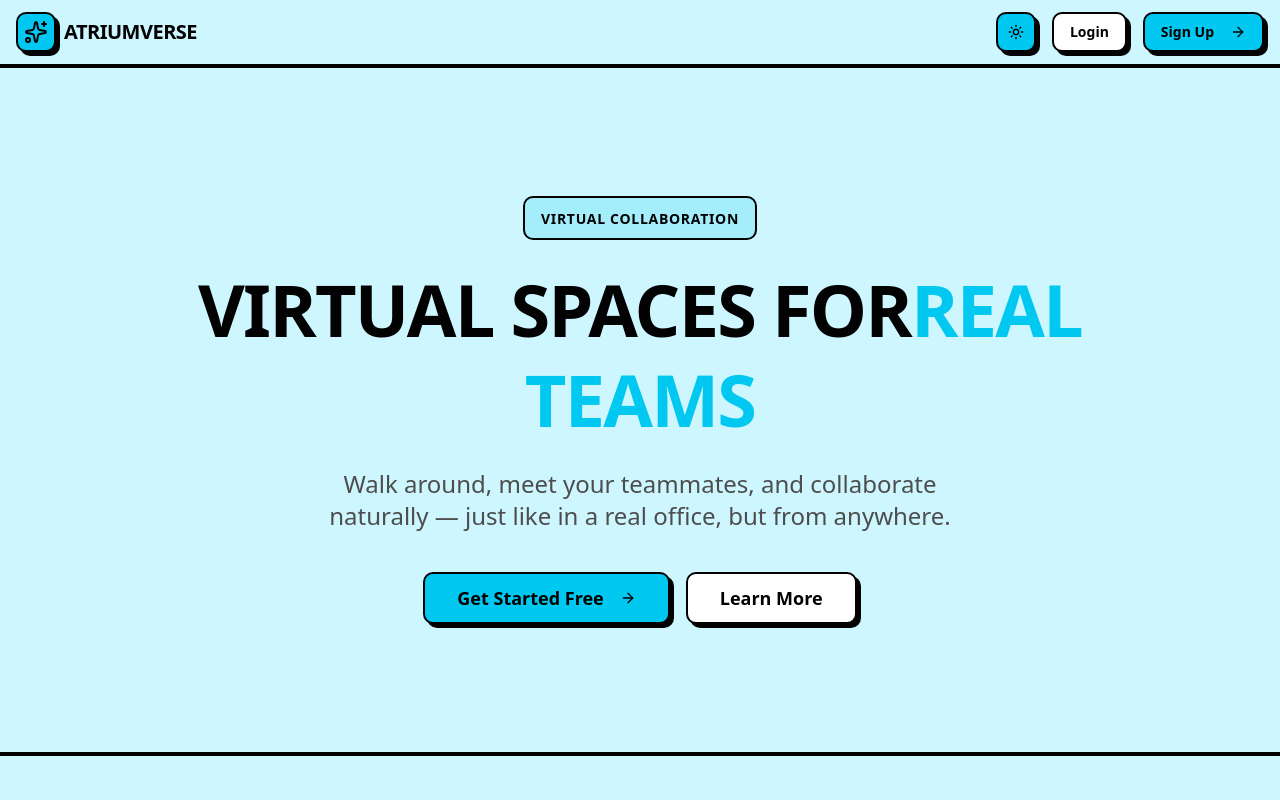
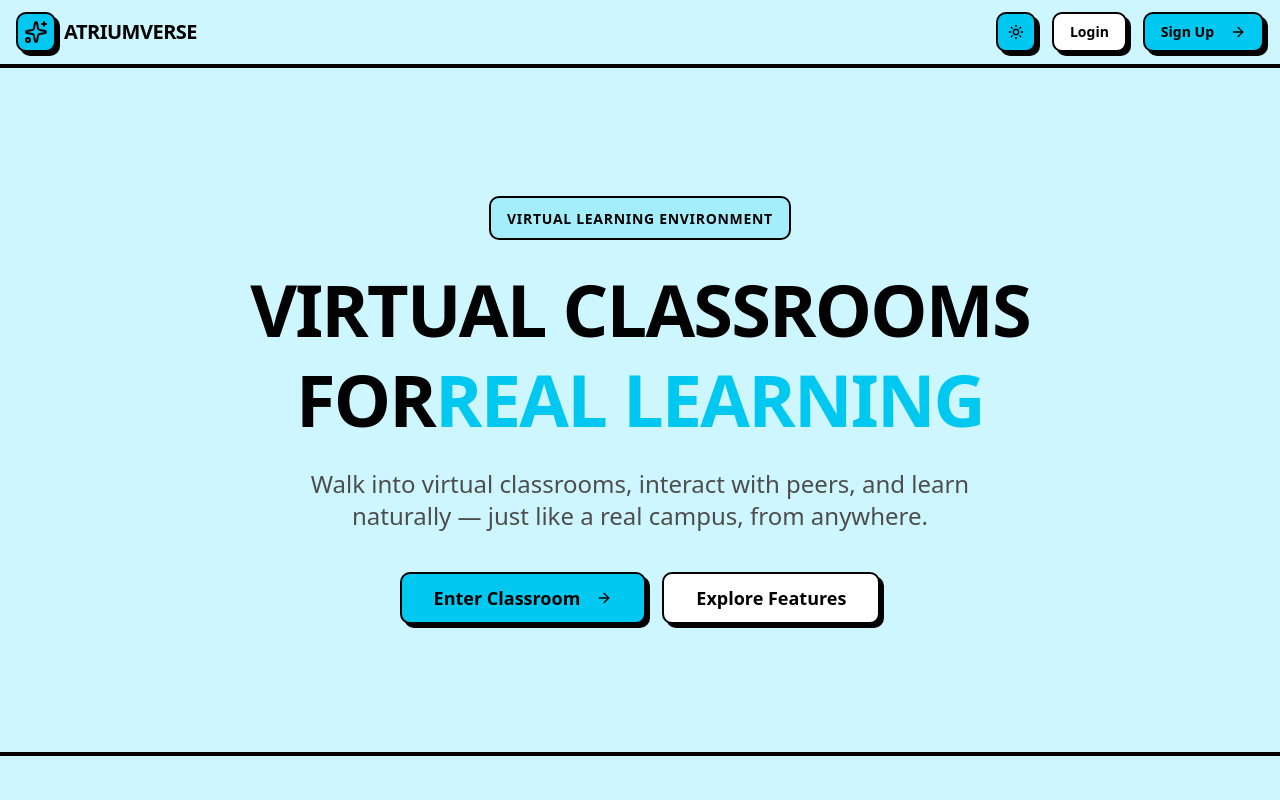
Before and after one commit to Parth-12pm/AtriumVerse, a Next.js app in the folder frontend/: page / in a window 1280 px wide. Shown: the top 800 px of the page. Built offline with nearby package versions, Linux system fonts and the light colour scheme.

Commit message:
temp changes

```diff
--- a/frontend/app/page.tsx
+++ b/frontend/app/page.tsx
@@ -42,24 +42,24 @@ export default function LandingPage() {
         <div className="max-w-4xl mx-auto text-center">
           <div className="inline-block mb-6 px-4 py-2 bg-primary/20 border-2 border-border rounded-lg">
             <span className="text-sm font-bold uppercase tracking-wider">
-              Virtual Collaboration
+              Virtual Learning Environment
             </span>
           </div>
 
           <h1 className="text-5xl md:text-7xl font-black uppercase tracking-tight mb-6 leading-tight">
-            Virtual Spaces for
-            <span className="text-primary">Real Teams</span>
+            Virtual Classrooms for
+            <span className="text-primary">Real Learning </span>
           </h1>
 
           <p className="text-xl md:text-2xl text-muted-foreground mb-10 max-w-2xl mx-auto">
-            Walk around, meet your teammates, and collaborate naturally — just
-            like in a real office, but from anywhere.
+            Walk into virtual classrooms, interact with peers, and learn
+            naturally — just like a real campus, from anywhere.
           </p>
 
           <div className="flex flex-col sm:flex-row gap-4 justify-center">
             <Link href="/register">
               <Button size="lg" className="text-lg font-bold px-8 py-6">
-                Get Started Free <ArrowRight className="ml-2 h-5 w-5" />
+                Enter Classroom <ArrowRight className="ml-2 h-5 w-5" />
               </Button>
             </Link>
             <Link href="#features">
@@ -68,7 +68,7 @@ export default function LandingPage() {
                 variant="neutral"
                 className="text-lg font-bold px-8 py-6"
               >
-                Learn More
+                Explore Features
               </Button>
             </Link>
           </div>
```
Also changed, not shown: 1 other file (tests, documents, lock files or other folders).
